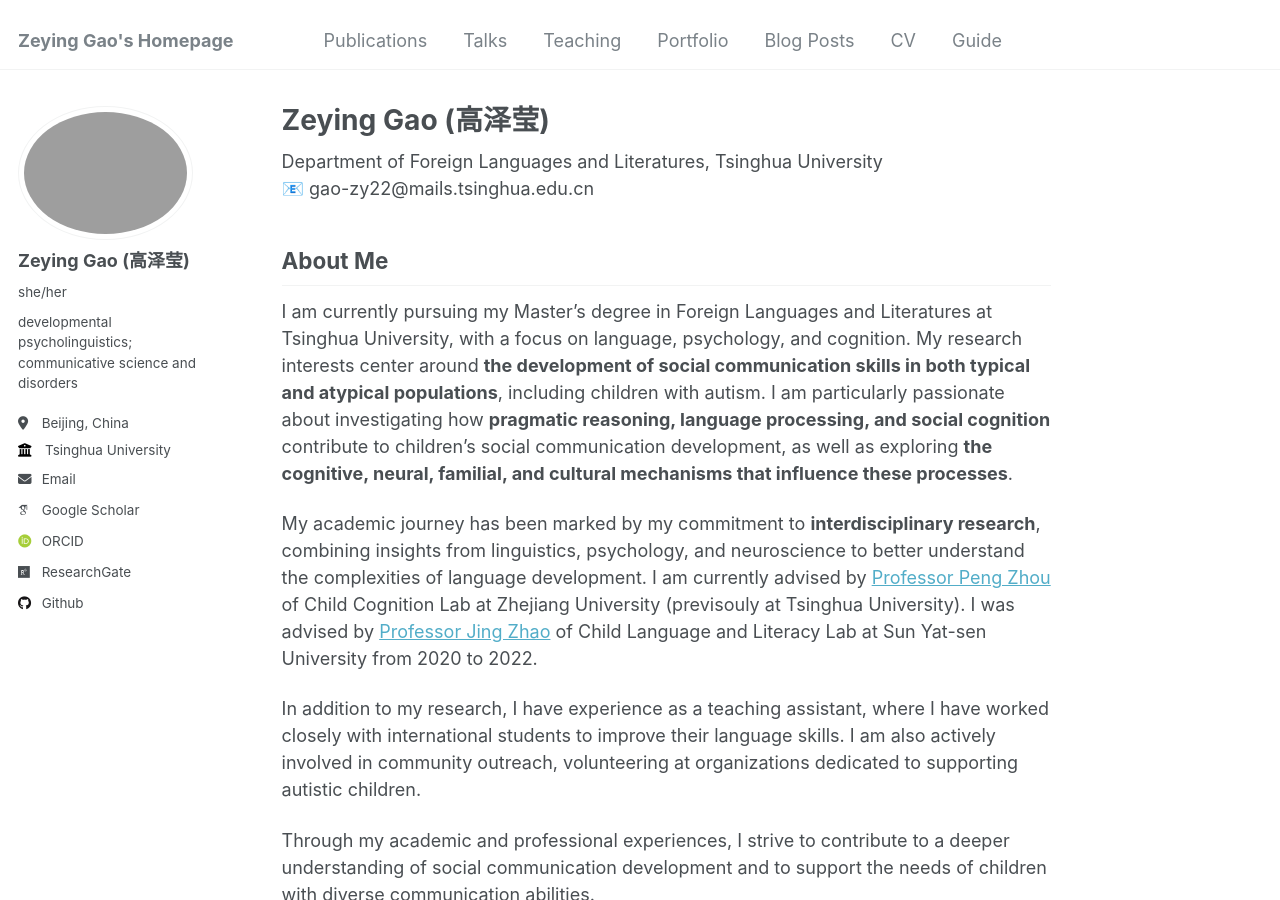
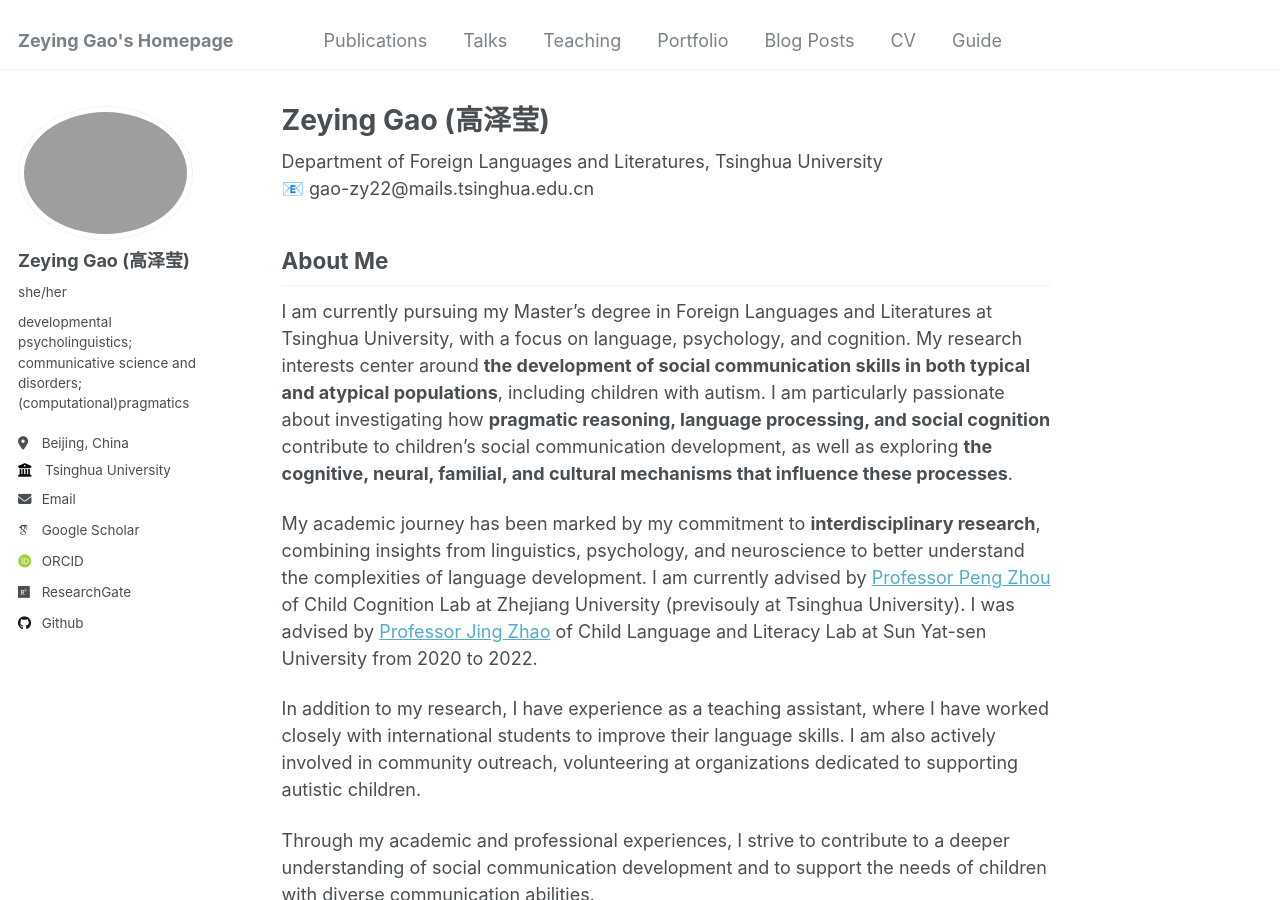
Before and after one commit to ZeyingGAO/zeyinggao.github.io, a Jekyll site: the page built from _pages/about.md, in a window 1280 px wide and 900 px high. Built offline with Jekyll 4.4.1, drawn with Linux system fonts in a browser that asks for light colours; some web fonts are replaced.

Commit message:
Update _config.yml

```diff
--- a/_config.yml
+++ b/_config.yml
@@ -24,7 +24,7 @@ author:
   avatar           : "profileGAO.png"
   name             : "Zeying Gao (高泽莹)"
   pronouns         : "she/her"
-  bio              : "developmental psycholinguistics; communicative science and disorders"
+  bio              : "developmental psycholinguistics; communicative science and disorders; (computational)pragmatics"
   location         : "Beijing, China"
   employer         : "Tsinghua University"
   uri              : # URL
```
